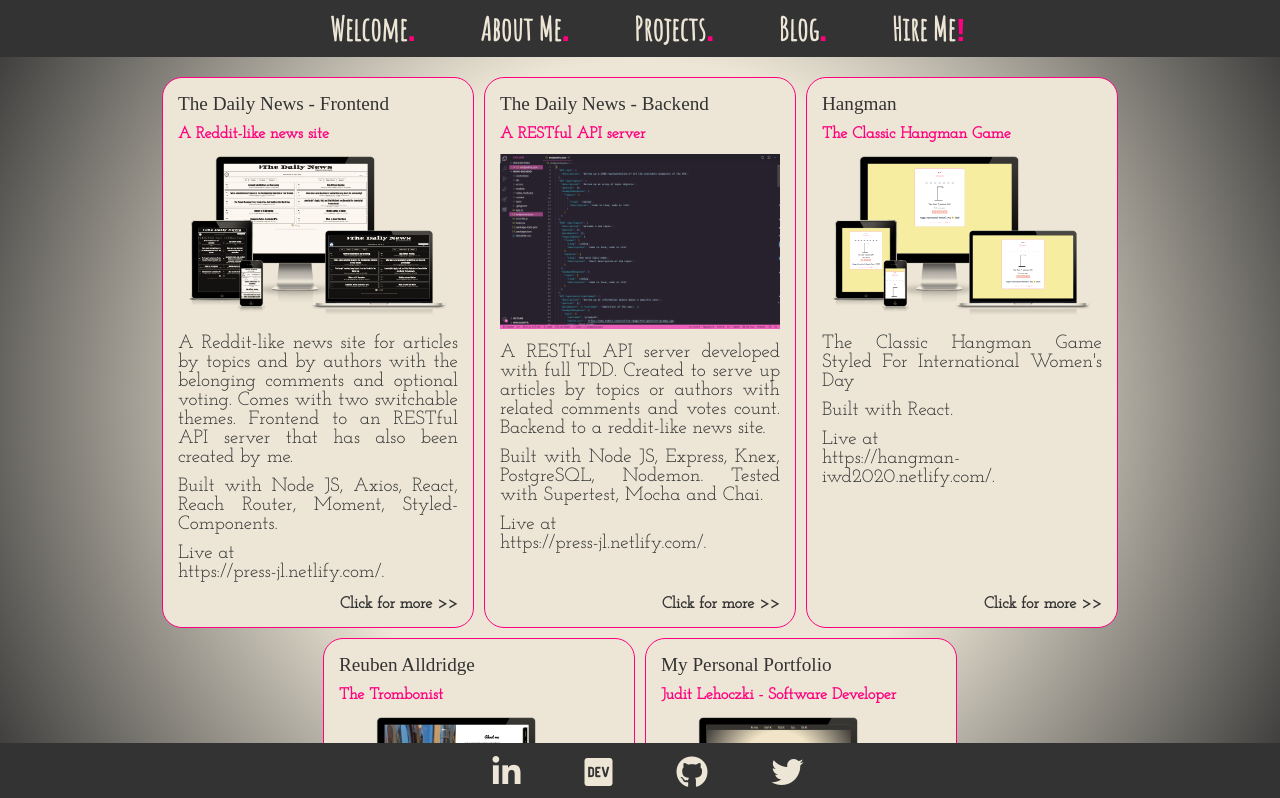
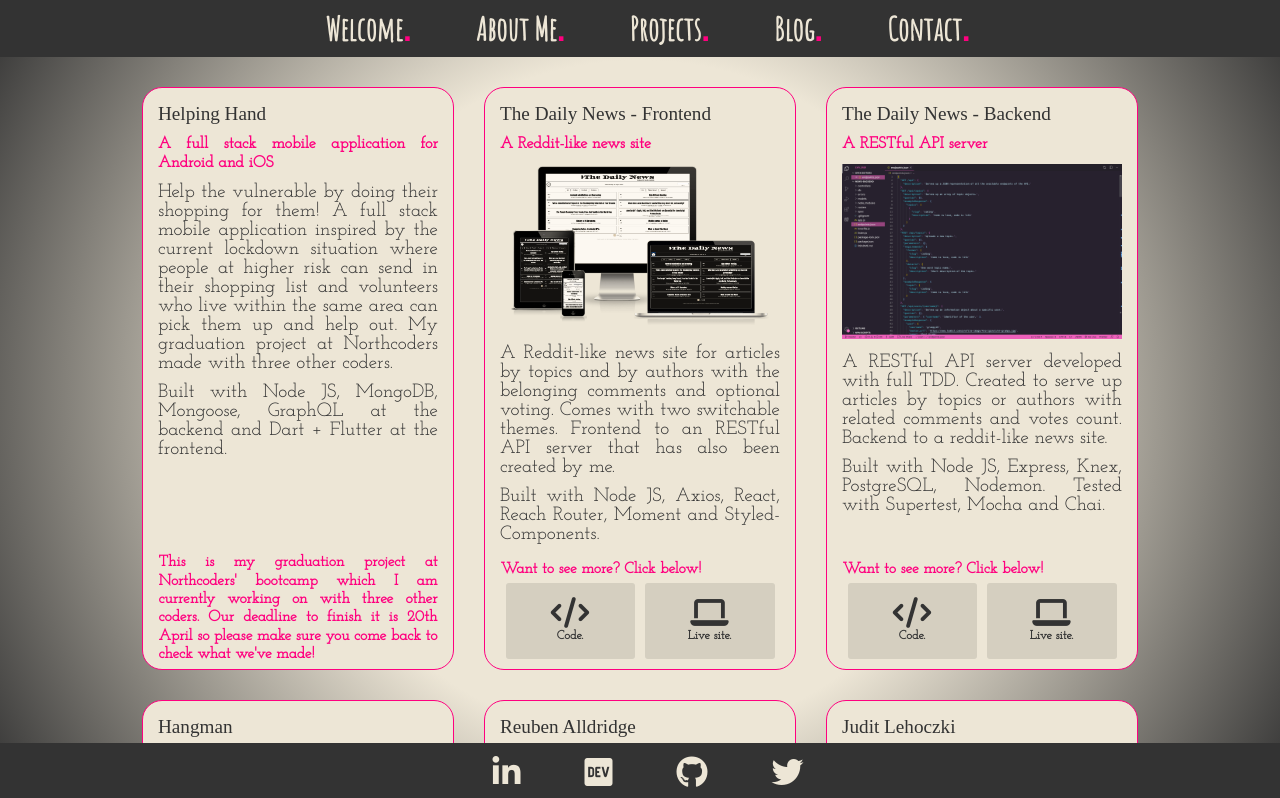
Before and after one commit to juditlehoczki/juditlehoczki.github.io, a React (Create React App) app: page /projects in a window 1280 px wide. Shown: the top 798 px of the page. Built offline with nearby package versions, Linux system fonts and the light colour scheme; the HTML template or start-up script is replaced by a standard one; a web font is replaced by a local one.

Commit message:
projects listcard changed so that both live and repo links can be included

```diff
--- a/src/components/Contact.jsx
+++ b/src/components/Contact.jsx
@@ -21,7 +21,7 @@ const Contact = () => {
             </div>
             <div>
               <i className="fullName">Judit Lehoczki</i>
-              <p>Software Developer</p>
+              <p style={{ "margin-top": "0px" }}>Software Developer</p>
               <i class="far fa-heart">
                 {" "}
                 <span>
--- a/src/components/Navbar.jsx
+++ b/src/components/Navbar.jsx
@@ -20,7 +20,7 @@ const Navbar = () => {
           Blog<span className="dot">.</span>
         </Link>
         <Link to="/contact">
-          Hire Me<span className="dot">!</span>
+          Contact<span className="dot">.</span>
         </Link>
       </div>
     </S.NavBar>
--- a/src/components/ProjectList.jsx
+++ b/src/components/ProjectList.jsx
@@ -9,11 +9,24 @@ import S from "./StyledComponent";
 
 const projects = [
   {
+    name: "Helping Hand",
+    intro: "A full stack mobile application for Android and iOS",
+    description:
+      "Help the vulnerable by doing their shopping for them! A full stack mobile application inspired by the current lockdown situation where people at higher risk can send in their shopping list and volunteers who live within the same area can pick them up and help out. \n \n My graduation project at Northcoders made with three other coders.",
+    techStack:
+      "Node JS, MongoDB, Mongoose, GraphQL at the backend and Dart + Flutter at the frontend",
+    image: "",
+    gitHubRepo: "",
+    liveUrl: "",
+    date: "April 2020",
+  },
+  {
     name: "The Daily News - Frontend",
     intro: "A Reddit-like news site",
     description:
       "A Reddit-like news site for articles by topics and by authors with the belonging comments and optional voting. Comes with two switchable themes. Frontend to an RESTful API server that has also been created by me.",
-    techStack: "Node JS, Axios, React, Reach Router, Moment, Styled-Components",
+    techStack:
+      "Node JS, Axios, React, Reach Router, Moment and Styled-Components",
     image: newsFrontend,
     gitHubRepo: "https://github.com/juditlehoczki/news-frontend",
     liveUrl: "https://press-jl.netlify.com/",
@@ -28,15 +41,15 @@ const projects = [
       "Node JS, Express, Knex, PostgreSQL, Nodemon. Tested with Supertest, Mocha and Chai",
     image: newsBackend,
     gitHubRepo: "https://github.com/juditlehoczki/news-backend",
-    liveUrl: "https://press-jl.netlify.com/",
+    liveUrl: "https://press-jl.herokuapp.com/api",
     date: "March 2020",
   },
   {
     name: "Hangman",
     intro: "The Classic Hangman Game",
     description:
-      "The Classic Hangman Game Styled For International Women's Day",
-    techStack: "React",
+      "The Classic Hangman Game Styled For International Women's Day. The game is available to play in two languages and in three difficulty levels. The main goal was to create something for women's day that my Mum, who doesn't speak English, can also use.",
+    techStack: "Node Js and React",
     image: hangman,
     gitHubRepo: "https://github.com/juditlehoczki/hangman",
     liveUrl: "https://hangman-iwd2020.netlify.com/",
@@ -44,21 +57,22 @@ const projects = [
   },
   {
     name: "Reuben Alldridge",
-    intro: "The Trombonist",
+    intro: "A brochure type single page website",
     description:
-      "A single page brochure type static website created for Reuben Alldridge, trombonist and music teacher.",
-    techStack: "Node JS, React, Styled Components",
+      "A brochure type single page website created for Reuben Alldridge, trombonist and music teacher.",
+    techStack: "Node JS, React and Styled Components",
     image: reubenAlldridge,
     gitHubRepo: "https://github.com/juditlehoczki/reuben-alldridge",
     liveUrl: "https://reuben-alldridge.netlify.com/",
     date: "March 2020",
   },
   {
-    name: "My Personal Portfolio",
-    intro: "Judit Lehoczki - Software Developer",
+    name: "Judit Lehoczki",
+    intro: "My Personal Portfolio Site",
     description:
       "A single page brochure type static website created for Reuben Alldridge, trombonist and music teacher.",
-    techStack: "Node JS, Axios, React, Reach Router, Moment, Styled-Components",
+    techStack:
+      "Node JS, Axios, React, Reach Router, Moment and Styled-Components",
     image: portfolio,
     gitHubRepo: "https://github.com/juditlehoczki/juditlehoczki.github.io",
     liveUrl: "https://juditlehoczki.me/",
@@ -71,25 +85,55 @@ const ProjectList = () => {
     <S.ProjectsListContainer>
       {projects.map((project) => {
         return (
-          <a
-            className="blogPreviewCard"
-            key={project.name}
-            href={project.gitHubRepo}
-            target="_blank"
-            rel="noopener noreferrer"
-          >
+          <div className="blogPreviewCard">
             <h1>{project.name}</h1>
             <div className="intro">{project.intro}</div>
-            <img src={project.image} alt="screenshot" width="100%" />
+            {project.image ? (
+              <img src={project.image} alt="screenshot" width="100%" />
+            ) : null}
             <p>{project.description}</p>
-            <p>Built with {project.techStack}.</p>
-            <p style={{ "padding-bottom": 20 }}>
-              Live at
-              <br />
-              {project.liveUrl}.
+            <p style={{ "padding-bottom": "100px" }}>
+              Built with {project.techStack}.
             </p>
-            <p className="readmore">Click for more &gt;&gt;</p>
-          </a>
+            <div className="linkButtonsContainer">
+              {!project.gitHubRepo ? (
+                <div style={{ "font-size": "1.2em" }}>
+                  This is my graduation project at Northcoders' bootcamp which I
+                  am currently working on with three other coders. Our deadline
+                  to finish it is 20th April so please make sure you come back
+                  to check what we've made!
+                </div>
+              ) : (
+                <div style={{ "font-size": "1.2em" }}>
+                  Want to see more? Click below!
+                </div>
+              )}
+              <div className="linkButtons">
+                {project.gitHubRepo ? (
+                  <a
+                    key={project.name}
+                    href={project.gitHubRepo}
+                    target="_blank"
+                    rel="noopener noreferrer"
+                  >
+                    <i class="fas fa-code"></i>
+                    <p>Code.</p>
+                  </a>
+                ) : null}
+                {project.liveUrl ? (
+                  <a
+                    key={project.name}
+                    href={project.liveUrl}
+                    target="_blank"
+                    rel="noopener noreferrer"
+                  >
+                    <i class="fas fa-laptop"></i>
+                    <p>Live site.</p>
+                  </a>
+                ) : null}
+              </div>
+            </div>
+          </div>
         );
       })}
     </S.ProjectsListContainer>
--- a/src/components/StyledComponent.jsx
+++ b/src/components/StyledComponent.jsx
@@ -21,6 +21,7 @@ const NavAndFooter = css`
   background-color: ${theme.colours.grey1};
   width: 100%;
   text-align: center;
+  z-index: 1;
   @media (max-width: 420px) {
     font-size: 0.6em;
   }
@@ -63,7 +64,7 @@ const Card = css`
   border: 1px ${theme.colours.main} solid;
   border-radius: 20px;
   padding: 15px;
-  margin: 5px;
+  margin: 15px;
   background-color: ${theme.colours.white};
   color: ${theme.colours.grey1};
   text-decoration: none;
@@ -237,7 +238,6 @@ S.ProjectsListContainer = styled.main`
   .blogPreviewCard {
     position: relative;
     ${Card}
-    ${CardAnim};
     min-width: 280px;
     max-width: 200px;
     min-height: 400px;
@@ -248,11 +248,31 @@ S.ProjectsListContainer = styled.main`
     .intro {
       margin: 10px 0px;
     }
-    .readmore {
+    .linkButtonsContainer {
       position: absolute;
+      left: 0;
+      right: 0;
+      margin-left: auto;
+      margin-right: auto;
       bottom: 5px;
-      right: 5px;
-      margin: 10px;
+      margin: 0px auto;
+      align-self: center;
+      display: flex;
+      flex-direction: column;
+      width: 90%;
+      a {
+        ${Card}
+        ${CardAnim}
+        background-color: #d5cfc0;
+        border-radius: 3px;
+        max-width: 100px;
+        margin: 5px;
+        text-align: center;
+        border: none;
+        i {
+          font-size: 3em;
+        }
+      }
     }
   }
 `;
@@ -272,9 +292,8 @@ S.BusinessCard = styled.main`
     width: 100%;
     height: 100%;
     text-align: center;
-    transition: transform 0.6s;
+    transition: transform 0.8s;
     transform-style: preserve-3d;
-    box-shadow: 10px 10px 8px #888888;
   }
 
   .flip-card:hover .flip-card-inner {
@@ -294,6 +313,7 @@ S.BusinessCard = styled.main`
   .flip-card-front {
     background-color: #fcf0ef;
     color: ${theme.colours.grey1};
+    box-shadow: 10px 10px 8px #888888;
     p {
       margin: 0px;
     }
@@ -303,6 +323,8 @@ S.BusinessCard = styled.main`
     display: flex;
     justify-content: space-between;
     align-items: center;
+    box-shadow: 10px 10px 8px #888888;
+
     div {
       padding: 20px;
       text-align: right;
```
